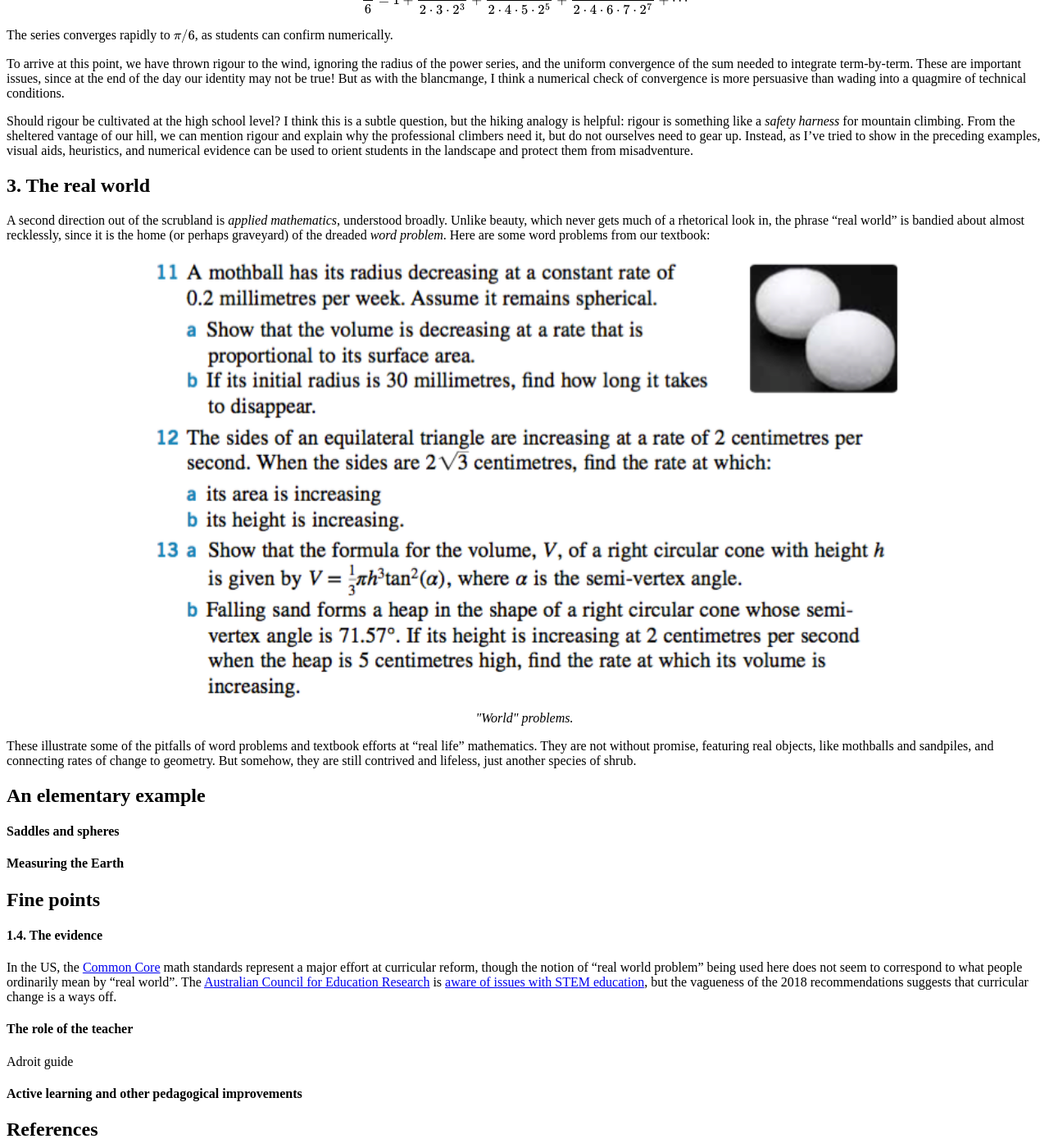
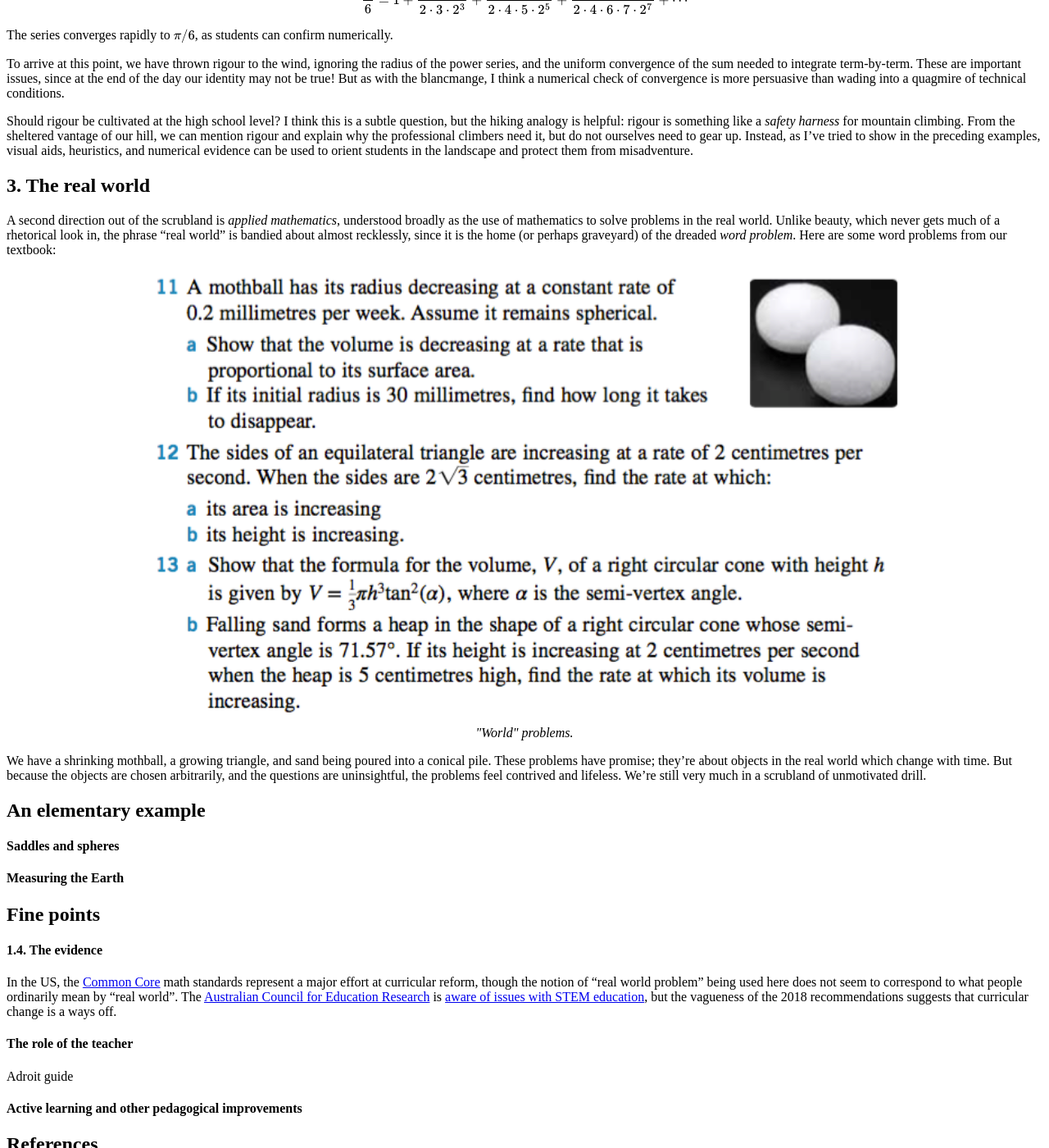
Before and after one commit to hapax/hapax.github.io, a Jekyll site: the page built from assets/teaching.md, in a window 1280 px wide and 1400 px high, scrolled down 12135 px. Shown: the whole window at 82% size. Built offline with Jekyll 4.4.1, drawn with Linux system fonts in a browser that asks for light colours; our own code applies the rules of GitHub Pages for plain Markdown files; formulas are drawn with MathJax 3; a script that is not in the unit is left out.

Commit message:
Update teaching.md

```diff
--- a/assets/teaching.md
+++ b/assets/teaching.md
@@ -643,7 +643,8 @@ the landscape and protect them from misadventure.
 ## 3. The real world <a id="sec-3" name="sec-3"></a>
 
 A second direction out of the scrubland is *applied mathematics*,
-understood broadly.
+understood broadly as the use of mathematics to solve problems in the
+real world.
 Unlike beauty, which never gets much of a rhetorical look in, the phrase
 "real world" is bandied about almost recklessly, since it is the home
 (or perhaps graveyard) of the dreaded *word problem*.
@@ -656,12 +657,13 @@ Here are some word problems from our textbook:
 	</div>
 	</figure>
 
-These illustrate some of the pitfalls of word problems and textbook
-efforts at "real life" mathematics.
-They are not without promise, featuring real objects, like mothballs
-and sandpiles, and connecting rates of change to geometry.
-But somehow, they are still contrived and lifeless, just another
-species of shrub.
+We have a shrinking mothball, a growing triangle, and sand being
+poured into a conical pile.
+These problems have promise; they're about objects in the real world
+which change with time.
+But because the objects are chosen arbitrarily, and the questions are
+uninsightful, the problems feel contrived and lifeless.
+We're still very much in a scrubland of unmotivated drill.
 
 ## An elementary example
 
```
